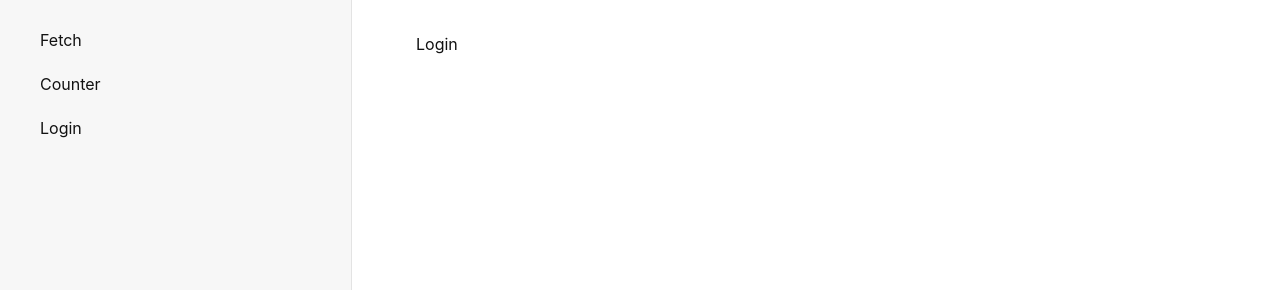
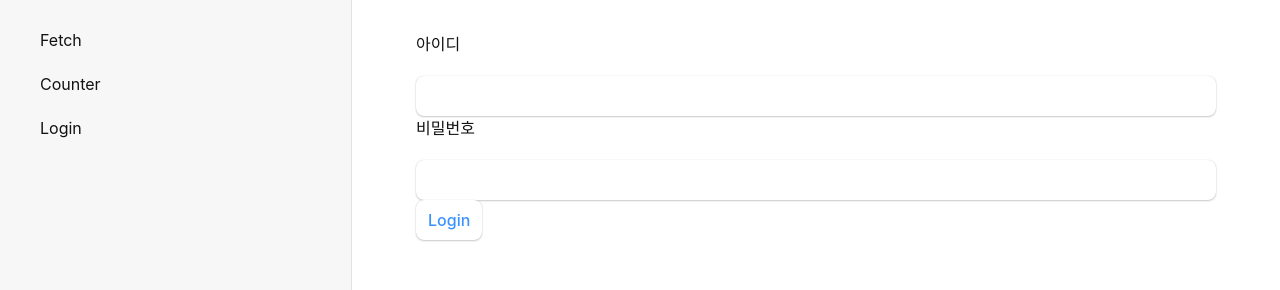
Before and after one commit to superfly9/test_practice, a React (Create React App) app: page /login in a window 1280 px wide. Shown: the top 290 px of the page. Built offline with nearby package versions, Linux system fonts and the light colour scheme.

Commit message:
feat: useInput 추가

```diff
--- a/src/components/Login/Login.js
+++ b/src/components/Login/Login.js
@@ -1,8 +1,33 @@
-import React from 'react'
+import React, { useCallback } from 'react'
+import { MAX_LENGTH } from '../../constant/login';
+import useInputChange from '../../hooks/useInputChange';
+import { maxLengthCheck } from '../../util/lengthCheck';
 
 function Login() {
+  const [id, handleIdChange, handleIdReset, idErrorMsg ] = useInputChange('', (val) =>maxLengthCheck(val, 'id') , { errorMsg :`id는 ${MAX_LENGTH.get('id')}이내여야 합니다.`});
+  const [password, handlePasswordChange, handlePasswordReset, passwordErrorMsg] = useInputChange('', (val) =>maxLengthCheck(val, 'password') , { errorMsg :`password는 ${MAX_LENGTH.get('password')}이내여야 합니다.`});
+
+  const handleSubmit = useCallback(() =>{
+    if (idErrorMsg || passwordErrorMsg) return;
+      handleIdReset();
+      handlePasswordReset();
+  },[idErrorMsg, passwordErrorMsg, handleIdReset, handlePasswordReset]);
   return (
-    <div>Login</div>
+    <>
+        <form>
+            <div style={{display:"grid",gap:'20px'}}>
+                <label htmlFor='id'>아이디</label>
+                <input id="id" value={id} onChange={handleIdChange} />
+                {idErrorMsg && <span>{idErrorMsg}</span>}
+            </div>
+            <div style={{display:"grid",gap:'20px'}}>
+                <label htmlFor='password'>비밀번호</label>
+                <input id="password" name="password" value={password} onChange={handlePasswordChange} type="password" autoComplete="new-password" />
+                {passwordErrorMsg && <span>{passwordErrorMsg}</span>}
+            </div>
+            <button onClick={handleSubmit}>Login</button>
+        </form>
+    </>
   )
 }
 
--- /dev/null
+++ b/src/constant/login.js
@@ -0,0 +1,3 @@
+export const MAX_LENGTH = new Map();
+MAX_LENGTH.set('password', 8);
+MAX_LENGTH.set('id', 10);
--- /dev/null
+++ b/src/hooks/useInputChange.js
@@ -0,0 +1,24 @@
+import { useState } from 'react'
+
+function useInputChange(initialValue , validatorCallback ,  { errorMsg, initialErrMsg }) {
+const [value,setValue] = useState(initialValue || '');
+const [error,setError] = useState(initialErrMsg || '');
+
+const handleReset = () => {
+  setValue(initialValue);
+}
+
+const handleChange = (e) => {
+  const { target : {value} } = e;
+  const needValidation = validatorCallback && typeof validatorCallback === 'function';
+  let isValid = true;
+  if(needValidation) {
+    isValid = validatorCallback(value)
+  }
+  setError(isValid ? error : errorMsg);
+  setValue(value);
+}
+  return [value, handleChange, handleReset, error]
+}
+
+export default useInputChange
--- /dev/null
+++ b/src/util/lengthCheck.js
@@ -0,0 +1,3 @@
+import { MAX_LENGTH } from "../constant/login";
+
+export const maxLengthCheck = (val,id) => val.length < MAX_LENGTH.get(id);
```
